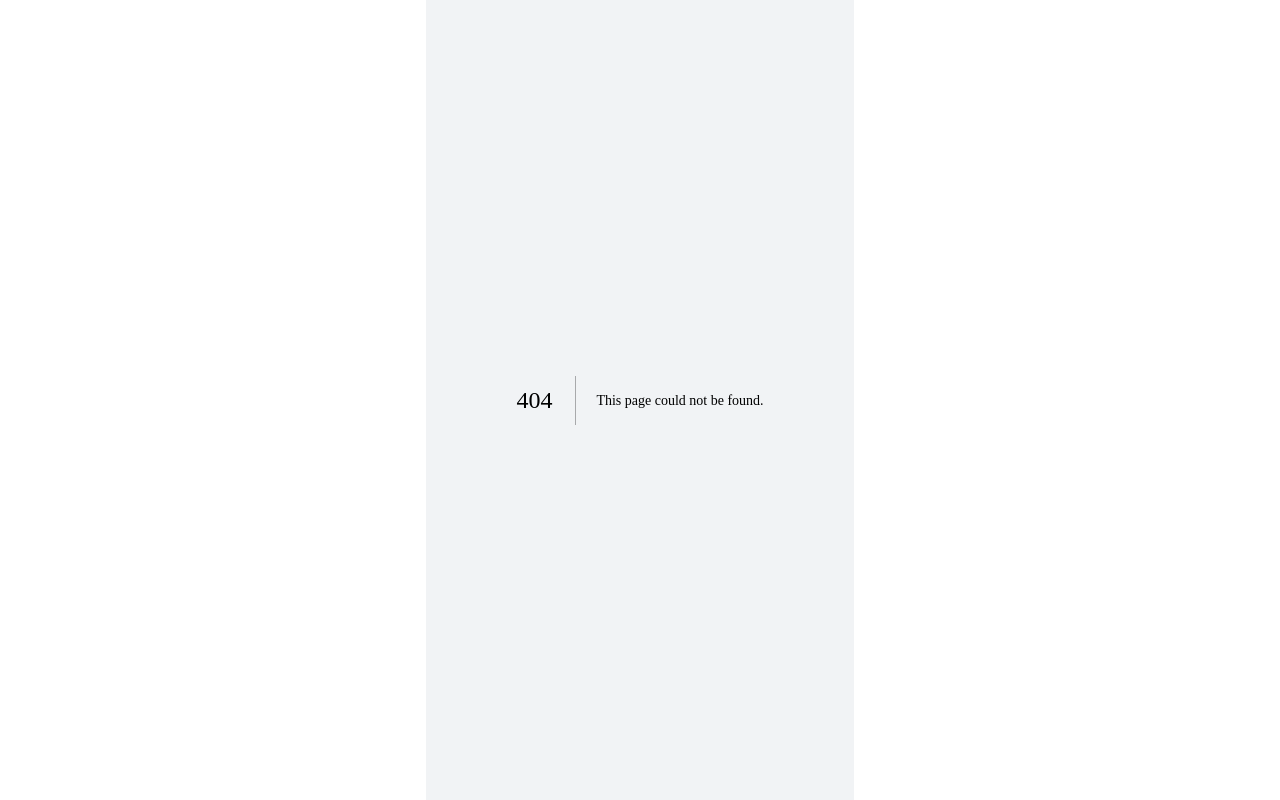
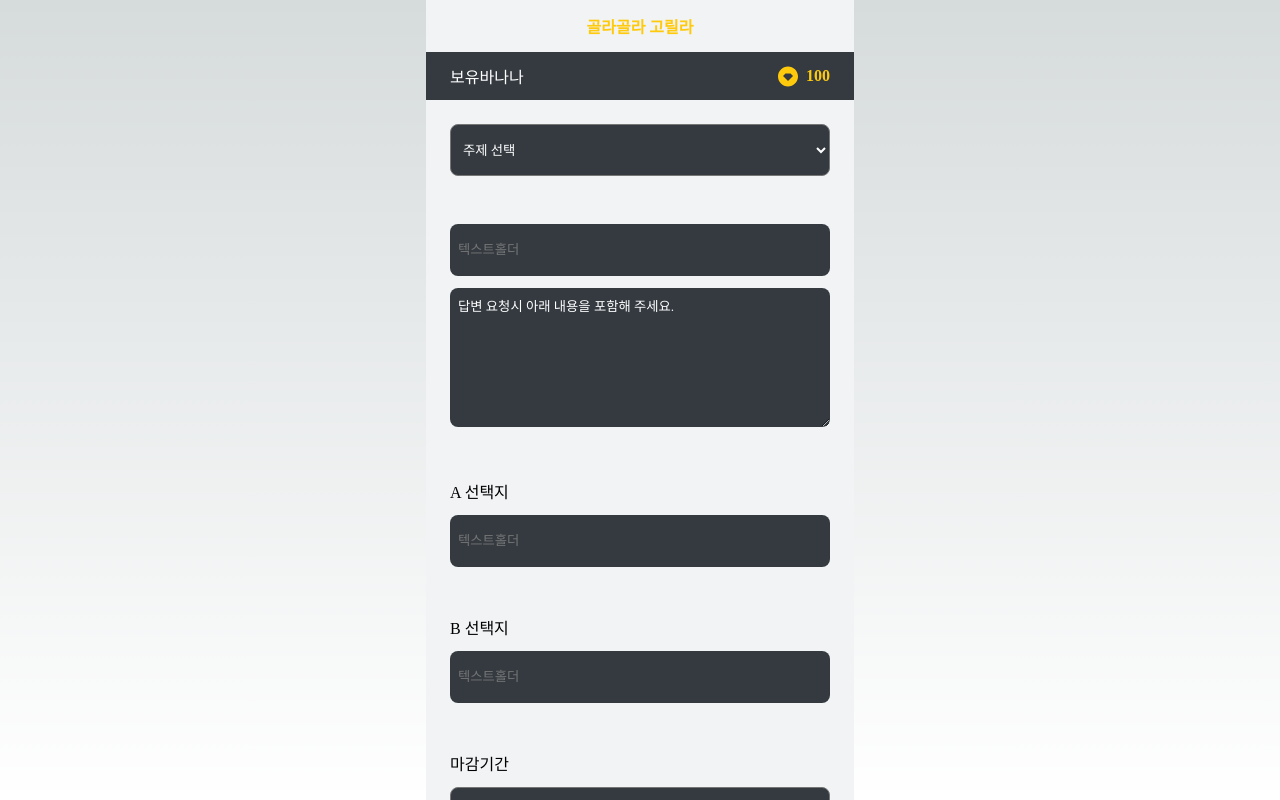
Before and after one commit to This-Letter-From-DND/dnd-hackathon-frontend, a Next.js app: page /question in a window 1280 px wide. Before the commit this address had no page. Built offline with nearby package versions, Linux system fonts and the light colour scheme; a web font is replaced by a local one.

Commit message:
feat : 질문하기 기능 구현

```diff
--- /dev/null
+++ b/src/app/question/page.jsx
@@ -0,0 +1,67 @@
+'use client';
+
+import Image from 'next/image';
+import { useState } from 'react';
+
+import {
+  ContentContainer,
+  Count,
+  CountContainer,
+  InputTitle,
+  Point,
+  PointTitle,
+  SelectContainer,
+  Textarea,
+  TitleStyled,
+  Wrapper,
+} from './styles';
+
+import point from '../../assets/point.svg';
+import Header from '@/components/common/Header';
+import Select from '@/components/common/Select';
+import SelectTemplate from '@/components/question/SelectTemplate';
+
+export default function Question() {
+  const [list, setList] = useState([]);
+  return (
+    <Wrapper>
+      <Header title={<TitleStyled>{'골라골라 고릴라'}</TitleStyled>} />
+      <Point>
+        <PointTitle>보유바나나</PointTitle>
+        <CountContainer>
+          <Image
+            src={point}
+            alt='point'
+          />
+          <Count>100</Count>
+        </CountContainer>
+      </Point>
+      <ContentContainer>
+        <SelectContainer>
+          <Select
+            defaultValue='주제 선택'
+            selectList={[1, 2, 3]}
+            selectedItem={list}
+            setSelectedItem={setList}
+          />
+        </SelectContainer>
+        <InputTitle placeholder='텍스트홀더'></InputTitle>
+        <Textarea>답변 요청시 아래 내용을 포함해 주세요.</Textarea>
+        <SelectTemplate name='A 선택지'>
+          <InputTitle placeholder='텍스트홀더'></InputTitle>
+        </SelectTemplate>
+        <SelectTemplate name='B 선택지'>
+          <InputTitle placeholder='텍스트홀더'></InputTitle>
+        </SelectTemplate>
+        <SelectTemplate name='마감기간'>
+          <Select
+            defaultValue='1일/2일/3일'
+            selectList={[1, 2, 3]}
+            selectedItem={list}
+            setSelectedItem={setList}
+          />
+        </SelectTemplate>
+      </ContentContainer>
+    </Wrapper>
+  );
+}
--- /dev/null
+++ b/src/app/question/styles.jsx
@@ -0,0 +1,64 @@
+import styled from 'styled-components';
+
+export const Wrapper = styled.div`
+  width: 100%;
+  height: 100%;
+`;
+
+export const Point = styled.div`
+  height: 3rem;
+  padding: 0.75rem 1.5rem;
+  display: flex;
+  justify-content: space-between;
+  background-color: ${(props) => props.theme.colors.neutral[800]};
+  margin-bottom: 1.5rem;
+`;
+
+export const PointTitle = styled.span`
+  color: ${(props) => props.theme.font.colors.white};
+`;
+
+export const ContentContainer = styled.div`
+  margin: 0rem 1.5rem;
+`;
+
+export const CountContainer = styled.div`
+  display: flex;
+  justify-content: center;
+  align-items: center;
+`;
+
+export const Count = styled.span`
+  margin-left: 0.5rem;
+  color: ${(props) => props.theme.colors.main.primary};
+  font-weight: ${(props) => props.theme.font.fontStyle.bold};
+`;
+
+export const SelectContainer = styled.div`
+  margin-bottom: 3rem;
+`;
+export const InputTitle = styled.input`
+  width: 100%;
+  height: 3.25rem;
+  border: none;
+  padding: 0.5rem 0.5rem;
+  border-radius: 0.5rem;
+  background-color: ${(props) => props.theme.colors.neutral[800]};
+  color: ${(props) => props.theme.font.colors.white};
+`;
+
+export const Textarea = styled.textarea`
+  width: 100%;
+  margin-top: 0.75rem;
+  height: 8.7rem;
+  border: none;
+  padding: 0.5rem 0.5rem;
+  border-radius: 0.5rem;
+  background-color: ${(props) => props.theme.colors.neutral[800]};
+  color: ${(props) => props.theme.font.colors.white};
+`;
+
+export const TitleStyled = styled.span`
+  color: ${(props) => props.theme.colors.main.primary};
+  font-weight: ${(props) => props.theme.font.fontStyle.bold};
+`;
--- /dev/null
+++ b/src/components/common/Select/index.jsx
@@ -0,0 +1,29 @@
+import { SelectStyle } from './styles';
+
+export default function Select({
+  defaultValue,
+  selectList,
+  selectedItem,
+  setSelectedItem,
+}) {
+  const selectHandler = (event) => {
+    setSelectedItem(event.target.value);
+  };
+
+  return (
+    <SelectStyle
+      onChange={selectHandler}
+      defaultValue={selectedItem || 'default'}
+    >
+      <option value='default'>{defaultValue}</option>
+      {selectList.map((item) => (
+        <option
+          key={item}
+          value={item}
+        >
+          {item}
+        </option>
+      ))}
+    </SelectStyle>
+  );
+}
--- /dev/null
+++ b/src/components/common/Select/styles.jsx
@@ -0,0 +1,12 @@
+'use client';
+
+import styled from 'styled-components';
+
+export const SelectStyle = styled.select`
+  width: 100%;
+  height: 3.25rem;
+  padding: 0.5rem 0.5rem;
+  border-radius: 0.5rem;
+  background-color: ${(props) => props.theme.colors.neutral[800]};
+  color: ${(props) => props.theme.font.colors.white};
+`;
--- /dev/null
+++ b/src/components/question/SelectTemplate/index.jsx
@@ -0,0 +1,10 @@
+import { Title, Wrapper } from './styles';
+
+export default function SelectTemplate({ name, children }) {
+  return (
+    <Wrapper>
+      <Title>{name}</Title>
+      {children}
+    </Wrapper>
+  );
+}
--- /dev/null
+++ b/src/components/question/SelectTemplate/styles.jsx
@@ -0,0 +1,11 @@
+import styled from 'styled-components';
+
+export const Wrapper = styled.div`
+  display: flex;
+  flex-direction: column;
+  margin-top: 3rem;
+`;
+
+export const Title = styled.div`
+  margin-bottom: 0.75rem;
+`;
```
Also changed, not shown: src/assets/point.svg (added).
